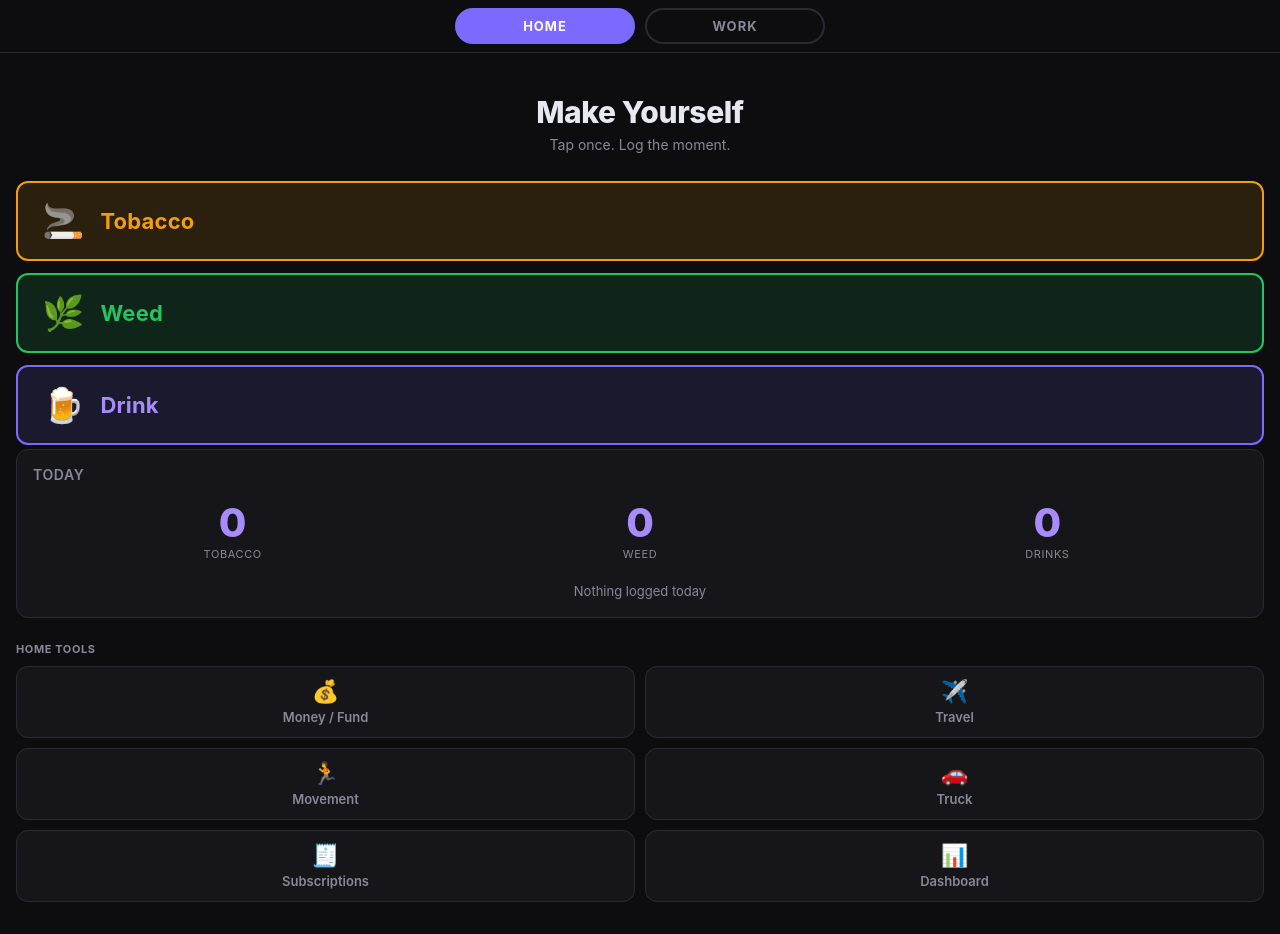
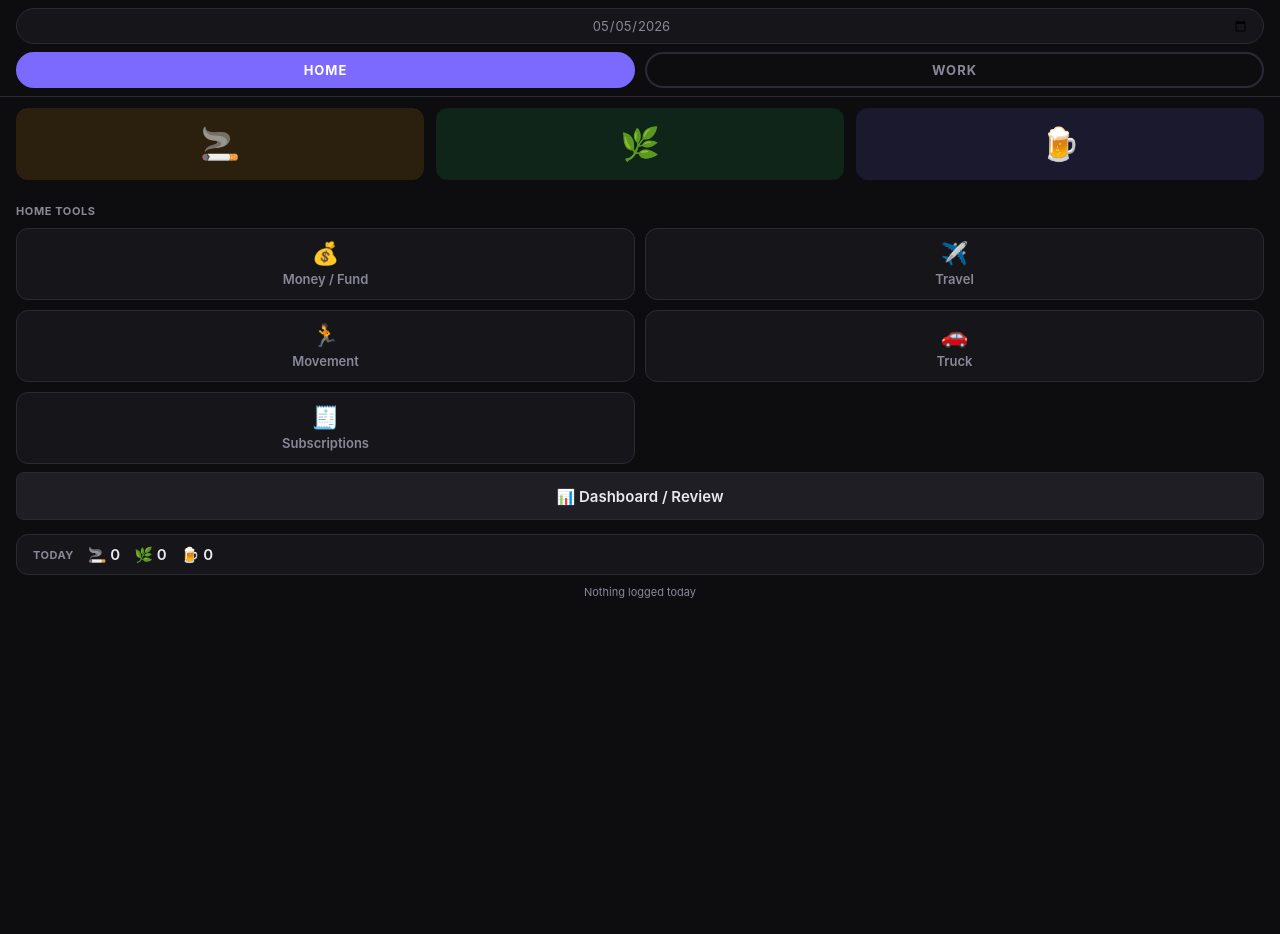
Before and after one commit to mrmacer/make-yourself, a Flask app: page / in a window 1280 px wide. After the commit the page ends 598 px from the top, so only its background shows below. Run offline with Flask 3, Linux system fonts and the light colour scheme; data that the repository does not hold is empty; some libraries are stand-ins or nearby versions.

Commit message:
Update blended Make Yourself interface

```diff
--- a/static/css/app.css
+++ b/static/css/app.css
@@ -741,7 +741,7 @@ input[type="range"] {
 .btn-success { background: var(--green) !important; }
 .mb4 { margin-bottom: 4px; }
 
-/* ── Mode Pill Switcher ──────────────────────────────────────────────────── */
+/* ── Global Control Strip (date + mode pills) ───────────────────────────── */
 #mode-switcher {
   position: fixed;
   top: 0;
@@ -749,16 +749,32 @@ input[type="range"] {
   right: 0;
   z-index: 90;
   display: flex;
-  justify-content: center;
-  gap: 10px;
-  padding: calc(env(safe-area-inset-top) + 8px) 24px 8px;
+  flex-direction: column;
+  gap: 8px;
+  padding: calc(env(safe-area-inset-top) + 8px) 16px 8px;
   background: var(--bg);
   border-bottom: 1px solid var(--border);
 }
 
+.global-date-input {
+  min-height: 36px !important;
+  background: var(--bg2) !important;
+  border-radius: 99px !important;
+  padding: 0 14px !important;
+  font-size: 13px !important;
+  text-align: center;
+  color: var(--text2) !important;
+  cursor: pointer;
+}
+.global-date-input:focus { border-color: var(--accent) !important; }
+
+.mode-pill-row {
+  display: flex;
+  gap: 10px;
+}
+
 .mode-pill {
   flex: 1;
-  max-width: 180px;
   min-height: 36px;
   border-radius: 99px;
   border: 2px solid var(--border);
@@ -778,10 +794,9 @@ input[type="range"] {
   color: #fff;
 }
 
-/* ── Screen top padding now accounts for mode switcher bar ──────────────── */
-/* overrides the original calc(16px + env(safe-area-inset-top)) */
+/* ── Screen top padding now accounts for two-row control strip ──────────── */
 .screen {
-  padding-top: calc(70px + env(safe-area-inset-top)) !important;
+  padding-top: calc(108px + env(safe-area-inset-top)) !important;
 }
 
 /* ── Nav buttons fill evenly with 4 items ───────────────────────────────── */
@@ -997,3 +1012,70 @@ input[type="range"] {
   flex: 1;
 }
 .install-actions { display: flex; gap: 8px; flex-shrink: 0; }
+
+/* ── Compact quick-log emoji buttons (UPDATE 3) ─────────────────────────── */
+.quick-row {
+  display: flex;
+  gap: 12px;
+  margin-bottom: 20px;
+}
+
+.quick-btn {
+  flex: 1;
+  min-height: 72px;
+  border-radius: var(--radius);
+  border: 2px solid transparent;
+  font-family: var(--font);
+  cursor: pointer;
+  -webkit-tap-highlight-color: transparent;
+  display: flex;
+  align-items: center;
+  justify-content: center;
+  transition: transform .1s, opacity .1s;
+}
+.quick-btn:active { transform: scale(.93); opacity: .85; }
+
+@keyframes tapPulse {
+  0%   { transform: scale(1); }
+  35%  { transform: scale(.90); filter: brightness(1.3); }
+  100% { transform: scale(1); }
+}
+.tap-pressed { animation: tapPulse 260ms ease forwards !important; }
+
+.quick-emoji { font-size: 32px; line-height: 1; pointer-events: none; }
+
+/* ── Compact today scoreboard (UPDATE 4) ────────────────────────────────── */
+.today-mini {
+  display: flex;
+  align-items: center;
+  gap: 14px;
+  background: var(--bg2);
+  border: 1px solid var(--border);
+  border-radius: var(--radius);
+  padding: 10px 16px;
+  margin-bottom: 6px;
+}
+.today-mini-label {
+  font-size: 11px;
+  font-weight: 700;
+  color: var(--text2);
+  text-transform: uppercase;
+  letter-spacing: .5px;
+  flex-shrink: 0;
+}
+.today-mini-item {
+  font-size: 15px;
+  color: var(--text);
+  font-weight: 600;
+}
+
+/* ── Travel date notice (UPDATE 6) ─────────────────────────────────────── */
+.travel-date-notice {
+  font-size: 12px;
+  color: var(--text2);
+  margin-bottom: 14px;
+  padding: 7px 12px;
+  background: var(--bg3);
+  border-radius: var(--radius-sm);
+}
+.travel-date-notice span { color: var(--accent2); font-weight: 600; }
--- a/static/js/app.js
+++ b/static/js/app.js
@@ -8,12 +8,26 @@
 let settings = {};
 let currentScreen = "home";
 let appMode = "home";
+let selectedDate = new Date().toISOString().slice(0, 10);
 
 // ── Nav config — both modes use no bottom nav; nav element is hidden ──────────
 const NAV_CONFIGS = { work: [], home: [] };
 
 // ── Home tool screens — get a "← Home" back button when accessed in HOME mode ─
 const HOME_TOOL_SCREENS = new Set(["money", "travel", "movement", "vehicle", "subs", "dashboard"]);
+
+// ── Global date helpers ───────────────────────────────────────────────────────
+function getSelectedDate() {
+  return document.getElementById("global-date")?.value || today();
+}
+
+function syncFormDates() {
+  const d = getSelectedDate();
+  ["ff-date", "w-date", "vt-date", "mt-date", "adv-date", "wc-date"].forEach(id => {
+    const el = document.getElementById(id);
+    if (el) el.value = d;
+  });
+}
 
 // ── Boot ──────────────────────────────────────────────────────────────────────
 document.addEventListener("DOMContentLoaded", async () => {
@@ -22,6 +36,20 @@ document.addEventListener("DOMContentLoaded", async () => {
   }
 
   settings = await api("/api/settings");
+
+  const gdInput = document.getElementById("global-date");
+  if (gdInput) {
+    gdInput.addEventListener("change", () => {
+      selectedDate = gdInput.value || today();
+      syncFormDates();
+      if (currentScreen === "home")    loadHome();
+      if (currentScreen === "travel")  loadTravel();
+      if (currentScreen === "capture") {
+        const wcDate = document.getElementById("wc-date");
+        if (wcDate) wcDate.value = selectedDate;
+      }
+    });
+  }
 
   appMode = localStorage.getItem("app_mode") || "home";
   document.getElementById("mode-home").classList.toggle("active-pill", appMode === "home");
@@ -38,6 +66,10 @@ function setMode(mode) {
   document.getElementById("mode-work").classList.toggle("active-pill", mode === "work");
   removeHomeBack();
   renderNav(mode);
+  if (mode === "work") {
+    const wcDate = document.getElementById("wc-date");
+    if (wcDate) wcDate.value = getSelectedDate();
+  }
   nav(mode === "work" ? "capture" : "home");
 }
 
@@ -1406,13 +1438,13 @@ function wcSaveDraft() {
     const draft = {
       date:      document.getElementById("wc-date")?.value,
       note:      document.getElementById("wc-note")?.value,
+      stemArea:  document.getElementById("wc-stem-area")?.value,
       energy:    document.getElementById("wc-energy")?.value,
       progress:  document.getElementById("wc-progress")?.value,
       load:      document.getElementById("wc-load")?.value,
       orbitId:   wcState.orbitId,
       subName:   wcState.subName,
       priority:  wcState.priority,
-      mood:      wcState.mood,
       reflType:  wcState.reflType,
       sowTags:   wcState.sowTags,
       peopleTags: wcState.peopleTags,
@@ -1438,6 +1470,10 @@ function restoreWcDraft() {
   const draft = JSON.parse(raw);
   if (draft.date) document.getElementById("wc-date").value = draft.date;
   if (draft.note) document.getElementById("wc-note").value = draft.note;
+  if (draft.stemArea) {
+    const stemEl = document.getElementById("wc-stem-area");
+    if (stemEl) stemEl.value = draft.stemArea;
+  }
   if (draft.energy) { document.getElementById("wc-energy").value = draft.energy; document.getElementById("wc-energy-val").textContent = draft.energy; }
   if (draft.progress) { document.getElementById("wc-progress").value = draft.progress; document.getElementById("wc-progress-val").textContent = draft.progress; }
   if (draft.load) { document.getElementById("wc-load").value = draft.load; document.getElementById("wc-load-val").textContent = draft.load; }
@@ -1445,7 +1481,6 @@ function restoreWcDraft() {
   wcState.orbitId    = draft.orbitId || null;
   wcState.subName    = draft.subName || null;
   wcState.priority   = draft.priority || null;
-  wcState.mood       = draft.mood || null;
   wcState.reflType   = draft.reflType || null;
   wcState.sowTags    = draft.sowTags || [];
   wcState.peopleTags = draft.peopleTags || [];
@@ -1466,7 +1501,6 @@ function restoreWcDraft() {
   }
 
   if (wcState.priority) document.querySelector(`.wc-sel-btn[onclick*="${CSS.escape(wcState.priority)}"]`)?.classList.add("active");
-  if (wcState.mood) document.querySelector(`.wc-sel-btn[onclick*="${CSS.escape(wcState.mood)}"]`)?.classList.add("active");
   if (wcState.reflType) document.querySelector(`.wc-sel-btn[onclick*="${CSS.escape(wcState.reflType)}"]`)?.classList.add("active");
 
   renderSowTags();
@@ -1485,8 +1519,9 @@ document.getElementById("wc-note")?.addEventListener("input", wcSaveDraft);
 document.getElementById("wc-date")?.addEventListener("change", wcSaveDraft);
 
 async function submitWorkCapture() {
-  const dateVal = document.getElementById("wc-date")?.value || today();
-  const note    = document.getElementById("wc-note")?.value?.trim();
+  const dateVal  = document.getElementById("wc-date")?.value || getSelectedDate();
+  const note     = document.getElementById("wc-note")?.value?.trim();
+  const stemArea = document.getElementById("wc-stem-area")?.value || null;
 
   if (!wcState.orbitId) { toast("Pick a category first"); return; }
   if (!note) { toast("Add a note before logging"); return; }
@@ -1498,8 +1533,8 @@ async function submitWorkCapture() {
   const load     = document.getElementById("wc-load")?.value;
 
   const lines = [note];
+  if (stemArea)                  lines.push(`[stem-sow: ${stemArea}]`);
   if (wcState.priority)          lines.push(`[priority: ${wcState.priority}]`);
-  if (wcState.mood)              lines.push(`[mood: ${wcState.mood}]`);
   if (wcState.reflType)          lines.push(`[type: ${wcState.reflType}]`);
   if (wcState.peopleTags.length) lines.push(`[tags: ${wcState.peopleTags.join(", ")}]`);
   if (wcState.sowTags.length)    lines.push(`[sow: ${wcState.sowTags.join(", ")}]`);
@@ -1509,6 +1544,10 @@ async function submitWorkCapture() {
   const btn = document.getElementById("wc-submit");
   btn.disabled = true;
   btn.textContent = "Logging…";
+
+  const sowAll = stemArea
+    ? [stemArea, ...wcState.sowTags].filter(Boolean)
+    : wcState.sowTags;
 
   const payload = {
     date: dateVal,
@@ -1522,10 +1561,10 @@ async function submitWorkCapture() {
     reflection_type: wcState.reflType,
     note: enrichedNote,
     priority: wcState.priority,
-    mood: wcState.mood,
+    mood: null,
     energy, progress,
     load_complexity: load,
-    sow_tags: wcState.sowTags.join(", ") || null,
+    sow_tags: sowAll.join(", ") || null,
     people_tags: wcState.peopleTags.join(", ") || null,
     synced: 0,
   };
@@ -1563,6 +1602,8 @@ async function submitWorkCapture() {
   }, 2500);
 
   document.getElementById("wc-note").value = "";
+  const stemEl = document.getElementById("wc-stem-area");
+  if (stemEl) stemEl.value = "";
   wcState.subName = null;
   document.querySelectorAll("#wc-subs .sub-chip").forEach(c => c.classList.remove("active"));
 
@@ -1667,6 +1708,10 @@ function tvSelectReimb(val, btn) {
 }
 
 async function loadTravel() {
+  const d = getSelectedDate();
+  const display = new Date(d + "T12:00:00").toLocaleDateString("en-US", { month: "long", day: "numeric", year: "numeric" });
+  setEl("tv-date-display", display);
+
   const data = await api("/api/travel");
   const list = document.getElementById("travel-list");
   if (!list) return;
@@ -1697,7 +1742,7 @@ document.getElementById("travel-form")?.addEventListener("submit", async e => {
   btn.textContent = "Logging…";
 
   await api("/api/travel", "POST", {
-    date:        today(),
+    date:        getSelectedDate(),
     destination: document.getElementById("tv-destination").value.trim(),
     purpose:     tvPurpose || null,
     miles:       document.getElementById("tv-miles").value || null,
@@ -1875,6 +1920,7 @@ document.getElementById("money-spend-form")?.addEventListener("submit", async e
   btn.textContent = "Logging…";
 
   await api("/api/spending", "POST", {
+    date:     getSelectedDate(),
     amount:   parseFloat(document.getElementById("ms-amount").value),
     category: msCategory || "Random",
     merchant: document.getElementById("ms-merchant").value.trim() || "Unknown",
@@ -1899,7 +1945,7 @@ document.getElementById("money-ff-form")?.addEventListener("submit", async e =>
   if (!amount || amount <= 0) return;
 
   await api("/api/freedom-fund", "POST", {
-    date:   today(),
+    date:   getSelectedDate(),
     source: "Manual deposit",
     amount,
     notes:  null,
@@ -1916,7 +1962,7 @@ document.getElementById("money-ff-form")?.addEventListener("submit", async e =>
 // ══════════════════════════════════════════════════════════════════════════════
 
 async function loadHome() {
-  const data = await api(`/api/quick-log?date=${today()}`);
+  const data = await api(`/api/quick-log?date=${getSelectedDate()}`);
   const counts = data.counts || {};
   setEl("count-tobacco", counts.tobacco || 0);
   setEl("count-weed",    counts.weed    || 0);
@@ -1933,10 +1979,12 @@ async function loadHome() {
   }
 }
 
+const QUICK_LOG_MSGS = ["Logged.", "Captured.", "Done.", "Make Yourself."];
+
 async function quickLog(type) {
   const now       = new Date();
   const timestamp = now.toISOString().slice(0, 19).replace("T", " ");
-  const dateStr   = now.toISOString().slice(0, 10);
+  const dateStr   = getSelectedDate();
 
   const btn = document.querySelector(`.tap-${type}`);
   if (btn) {
@@ -1949,8 +1997,7 @@ async function quickLog(type) {
   });
 
   if (result.ok) {
-    const time = now.toLocaleTimeString("en-US", { hour: "numeric", minute: "2-digit", hour12: true });
-    toast(`Logged at ${time}`);
+    toast(QUICK_LOG_MSGS[Math.floor(Math.random() * QUICK_LOG_MSGS.length)]);
     loadHome();
   }
 }
--- a/templates/index.html
+++ b/templates/index.html
@@ -27,10 +27,13 @@
 <!-- ── Toast ─────────────────────────────────────────────────────────────── -->
 <div id="toast"></div>
 
-<!-- ── Mode Pill Switcher ─────────────────────────────────────────────────── -->
+<!-- ── Global Control Strip ────────────────────────────────────────────────── -->
 <div id="mode-switcher">
-  <button id="mode-home" class="mode-pill active-pill" onclick="setMode('home')">HOME</button>
-  <button id="mode-work" class="mode-pill" onclick="setMode('work')">WORK</button>
+  <input type="date" id="global-date" class="global-date-input" />
+  <div class="mode-pill-row">
+    <button id="mode-home" class="mode-pill active-pill" onclick="setMode('home')">HOME</button>
+    <button id="mode-work" class="mode-pill" onclick="setMode('work')">WORK</button>
+  </div>
 </div>
 
 
@@ -38,45 +41,21 @@
      SCREEN: HOME  (Quick Log)
      ════════════════════════════════════════════════════════════════════════ -->
 <div id="screen-home" class="screen active">
-  <div class="home-header">
-    <div class="home-title">Make Yourself</div>
-    <div class="home-subtitle">Tap once. Log the moment.</div>
-  </div>
 
-  <div class="tap-stack">
-    <button class="tap-btn tap-tobacco" onclick="quickLog('tobacco')">
-      <span class="tap-emoji">🚬</span>
-      <span class="tap-label">Tobacco</span>
+  <!-- Quick action emoji buttons -->
+  <div class="quick-row">
+    <button class="quick-btn tap-tobacco" onclick="quickLog('tobacco')" aria-label="Tobacco">
+      <span class="quick-emoji">🚬</span>
     </button>
-    <button class="tap-btn tap-weed" onclick="quickLog('weed')">
-      <span class="tap-emoji">🌿</span>
-      <span class="tap-label">Weed</span>
+    <button class="quick-btn tap-weed" onclick="quickLog('weed')" aria-label="Weed">
+      <span class="quick-emoji">🌿</span>
     </button>
-    <button class="tap-btn tap-drink" onclick="quickLog('drink')">
-      <span class="tap-emoji">🍺</span>
-      <span class="tap-label">Drink</span>
+    <button class="quick-btn tap-drink" onclick="quickLog('drink')" aria-label="Drink">
+      <span class="quick-emoji">🍺</span>
     </button>
   </div>
 
-  <div class="card" style="margin-top:4px;">
-    <h3 style="margin-bottom:12px;">Today</h3>
-    <div class="today-counts">
-      <div class="count-cell">
-        <div id="count-tobacco" class="count-num">0</div>
-        <div class="count-lbl">tobacco</div>
-      </div>
-      <div class="count-cell">
-        <div id="count-weed" class="count-num">0</div>
-        <div class="count-lbl">weed</div>
-      </div>
-      <div class="count-cell">
-        <div id="count-drink" class="count-num">0</div>
-        <div class="count-lbl">drinks</div>
-      </div>
-    </div>
-    <div id="last-logged" class="last-logged"></div>
-  </div>
-
+  <!-- Home Tools -->
   <div class="home-tools-label">HOME TOOLS</div>
   <div class="tools-grid">
     <button class="tool-card" onclick="nav('money')">
@@ -99,11 +78,22 @@
       <span class="tool-emoji">🧾</span>
       <span class="tool-name">Subscriptions</span>
     </button>
-    <button class="tool-card" onclick="nav('dashboard')">
-      <span class="tool-emoji">📊</span>
-      <span class="tool-name">Dashboard</span>
-    </button>
   </div>
+
+  <!-- Dashboard link -->
+  <button class="btn btn-ghost w100" onclick="nav('dashboard')" style="margin-bottom:14px;">
+    📊 Dashboard / Review
+  </button>
+
+  <!-- Compact today scoreboard -->
+  <div class="today-mini">
+    <span class="today-mini-label">Today</span>
+    <span class="today-mini-item">🚬&nbsp;<span id="count-tobacco">0</span></span>
+    <span class="today-mini-item">🌿&nbsp;<span id="count-weed">0</span></span>
+    <span class="today-mini-item">🍺&nbsp;<span id="count-drink">0</span></span>
+  </div>
+  <div id="last-logged" style="font-size:11px;color:var(--text2);text-align:center;padding:4px 0 8px;min-height:14px;"></div>
+
 </div><!-- /screen-home -->
 
 
@@ -1404,16 +1398,18 @@
 <script src="/static/js/app.js"></script>
 <script>
   const d = new Date();
+  const todayStr = d.toISOString().slice(0,10);
+  document.getElementById("global-date").value = todayStr;
   document.getElementById("log-date-label").textContent =
     d.toLocaleDateString("en-US", { weekday:"long", month:"short", day:"numeric" });
   document.getElementById("habits-date-label").textContent =
     d.toLocaleDateString("en-US", { weekday:"long", month:"short", day:"numeric" });
-  document.getElementById("ff-date").value   = d.toISOString().slice(0,10);
-  document.getElementById("w-date").value    = d.toISOString().slice(0,10);
-  document.getElementById("vt-date").value   = d.toISOString().slice(0,10);
-  document.getElementById("mt-date").value   = d.toISOString().slice(0,10);
-  document.getElementById("adv-date").value  = d.toISOString().slice(0,10);
-  document.getElementById("wc-date").value   = d.toISOString().slice(0,10);
+  document.getElementById("ff-date").value   = todayStr;
+  document.getElementById("w-date").value    = todayStr;
+  document.getElementById("vt-date").value   = todayStr;
+  document.getElementById("mt-date").value   = todayStr;
+  document.getElementById("adv-date").value  = todayStr;
+  document.getElementById("wc-date").value   = todayStr;
 </script>
 </body>
 </html>
```
Also changed, not shown: other parts of templates/index.html (+17 -13 lines), reclaim.db, 1 other file.
